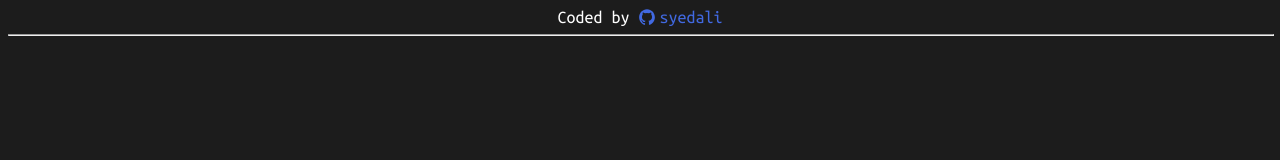
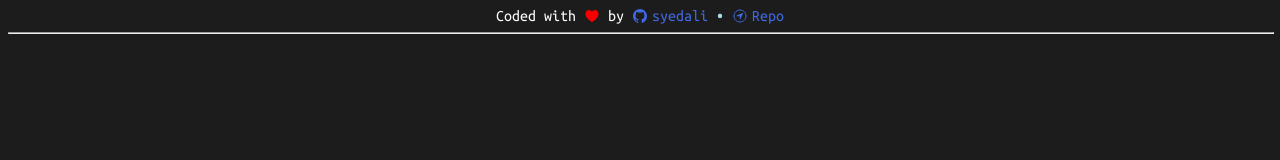
Before and after one commit to SyedAli310/colors-explore, a plain HTML site: page index.html in a window 1280 px wide. Shown: the top 160 px of the page. Drawn offline with nearby package versions, Linux system fonts and the light colour scheme; no server answers.

Commit message:
modified github credit section

```diff
--- a/app.js
+++ b/app.js
@@ -45,7 +45,7 @@ const copyToClipboard = (element) => {
   if (navigator.clipboard) {
     navigator.clipboard.writeText(element.dataset.hex).then(
       function () {
-        console.log(element.dataset.hex);
+        console.log("Copied -> ", element.dataset.hex);
         element.innerHTML =
           '<ion-icon class="success" name="checkmark-done-outline"></ion-icon>';
         setTimeout(() => {
--- a/index.html
+++ b/index.html
@@ -22,10 +22,15 @@
   <body>
     <section class="github-credit">
       <p>
-        Coded by
-        <a href="https://github.com/SyedAli310">
+        Coded with <ion-icon name="heart" style="color: #f60000"></ion-icon> by
+        <a href="https://github.com/SyedAli310" target="_blank">
           <ion-icon name="logo-github"></ion-icon>
           syedali
+        </a>
+        <span style="color: lightblue">&bull;</span>
+        <a href="https://github.com/SyedAli310/colors-explore" target="_blank">
+          <ion-icon name="navigate-circle-outline"></ion-icon>
+          Repo
         </a>
       </p>
       <hr style="width: 100%" />
--- a/style.css
+++ b/style.css
@@ -28,6 +28,7 @@ hr {
   flex-direction: column;
   justify-content: center;
   align-items: center;
+  margin-bottom: 2rem;
   z-index: 100;
 }
 .github-credit p {
@@ -35,7 +36,7 @@ hr {
   gap: 0.5rem;
   color: #fff;
   text-align: center;
-  font-size: large;
+  /* font-size: large; */
   padding-block: 0.5rem;
 }
 .github-credit p a {
@@ -46,7 +47,8 @@ hr {
   color: royalblue;
 }
 .github-credit p a:hover {
-  color: #fff;
+  color: lightblue;
+  text-decoration: underline;
 }
 #result {
   width: 100%;
```
